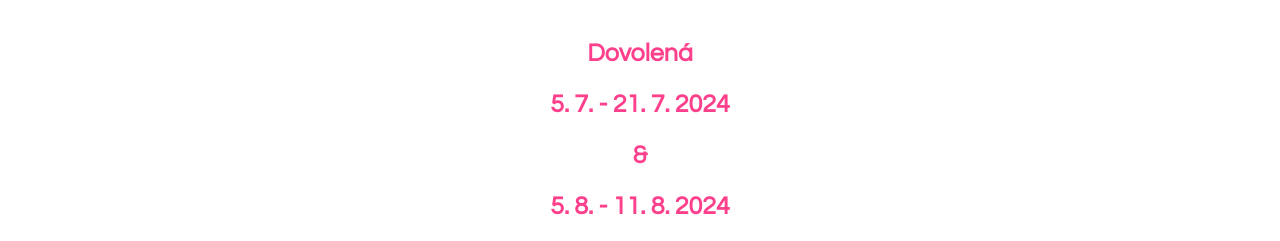
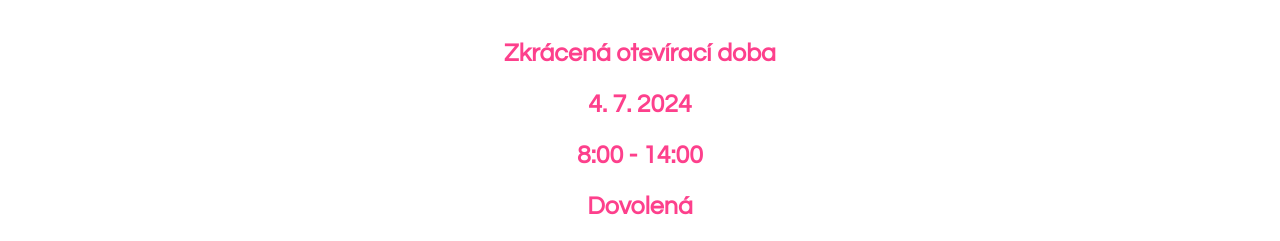
Before and after one commit to mikulicah/marketlisen.cz, a plain HTML site: page index.html in a window 1280 px wide. Shown: the part 390-631 px from the top of the page. Drawn offline with Linux system fonts and the light colour scheme.

Commit message:
4.7. zkraceno

```diff
--- a/index.html
+++ b/index.html
@@ -30,6 +30,9 @@
 
         <div class="closed">
             <h1>ZAVŘENO</h1>
+            <h3>Zkrácená otevírací doba</h3>
+            <h3>4. 7. 2024</h3>
+            <h3>8:00 - 14:00</h3>
             <h3>Dovolená</h3>
             <h3>5. 7. - 21. 7. 2024</h3>
             <h3>&</h3>
```
